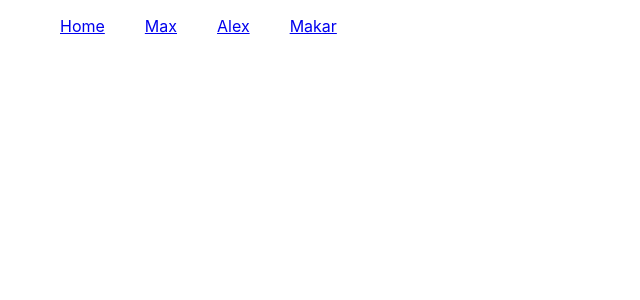
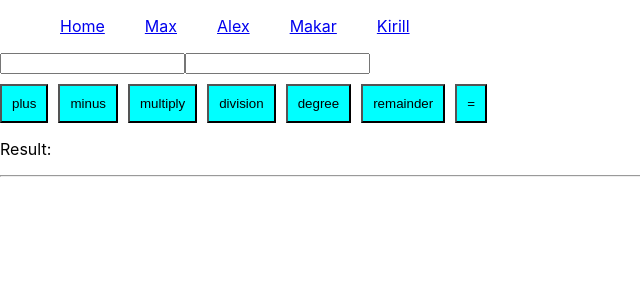
Before and after one commit to lessons-js/calculator, a React (Create React App) app: page /kirill in a window 1280 px wide. Before the commit this address had no page. Shown: the top 300 px of the page, without its empty margins (0-640 px from the left). Built offline with nearby package versions, Linux system fonts and the light colour scheme.

Commit message:
add page Kirill

```diff
--- a/src/components/header/Header.jsx
+++ b/src/components/header/Header.jsx
@@ -19,6 +19,9 @@ export default function Header() {
         <li>
           <NavLink to="/makar">Makar</NavLink>
         </li>
+        <li>
+          <NavLink to="/kirill">Kirill</NavLink>
+        </li>
       </ul>
     </nav>
     </header>
--- /dev/null
+++ b/src/pages/kirill/Kirill.jsx
@@ -0,0 +1,58 @@
+import React, { useState } from 'react';
+
+const Operator = ({ operator, onClick, selected }) => {
+    return (
+        <button className='operator-btn' disabled={selected === operator} onClick={() => onClick(operator)}>{operator}</button>
+    )
+}
+
+export default function MaxComponent() {
+    const [a, setA] = useState(0);
+    const [b, setB] = useState(0);
+    const [result, setResult] = useState('')
+    const [operator, setOperator] = useState('+');
+
+    const onAChange = (e) => setA(+e.target.value || 0);
+    const onBChange = (e) => setB(+e.target.value || 0);
+    const onOperatorChange = (op) => {
+        setOperator(op);
+    }
+
+    const send = (a, b, operator) => {
+        return fetch(`http://localhost:3001/calc/${operator}`, {
+            method: 'POST',
+            headers: {
+                'Content-Type': 'application/json'
+                // 'Content-Type': 'application/x-www-form-urlencoded',
+            },
+            body: JSON.stringify({ a, b })
+        })
+    }
+
+    const final = () => {
+        send(a, b, operator).then(res => res.json()).then(res => {
+            setResult(res.result)
+        })
+    };
+    return (
+        <div className="App">
+            <div>
+                <div className="values">
+                    <input type='number' onChange={onAChange} />
+                    <input type='number' onChange={onBChange} />
+                </div>
+                <div>
+                    <Operator selected={operator} onClick={onOperatorChange} operator='plus' />
+                    <Operator selected={operator} onClick={onOperatorChange} operator='minus' />
+                    <Operator selected={operator} onClick={onOperatorChange} operator='multiply' />
+                    <Operator selected={operator} onClick={onOperatorChange} operator='division' />
+                    <Operator selected={operator} onClick={onOperatorChange} operator='degree' />
+                    <Operator selected={operator} onClick={onOperatorChange} operator='remainder' />
+                    <Operator onClick={final} operator='=' />
+                </div>
+            </div>
+            <p>Result: {result}</p>
+            <hr />
+        </div>
+    );
+}
--- /dev/null
+++ b/src/pages/kirill/index.jsx
@@ -0,0 +1 @@
+export { default } from './Kirill';
--- a/src/routing/Router.jsx
+++ b/src/routing/Router.jsx
@@ -4,6 +4,8 @@ import Home from '../pages/home';
 import Max from '../pages/max';
 import Alex from '../pages/alex';
 import Makar from '../pages/makar';
+import Kirill from '../pages/kirill';
+
 
 const Router = () => (
   <BrowserRouter>
@@ -13,6 +15,7 @@ const Router = () => (
       <Route path="/max" element={<Max />} />
       <Route path="/alex" element={<Alex />} />
       <Route path="/makar" element={<Makar/>}/>
+      <Route path="/kirill" element={<Kirill/>}/>
     </Routes>
   </BrowserRouter>
 );
```
